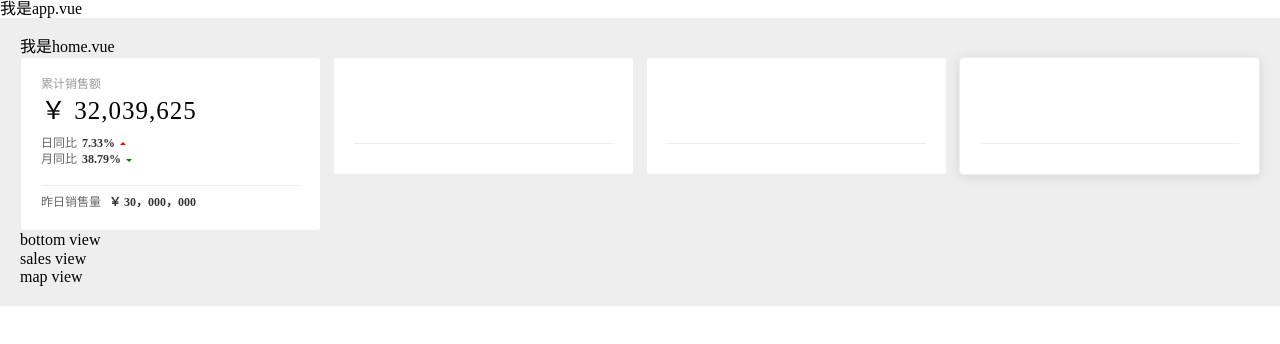
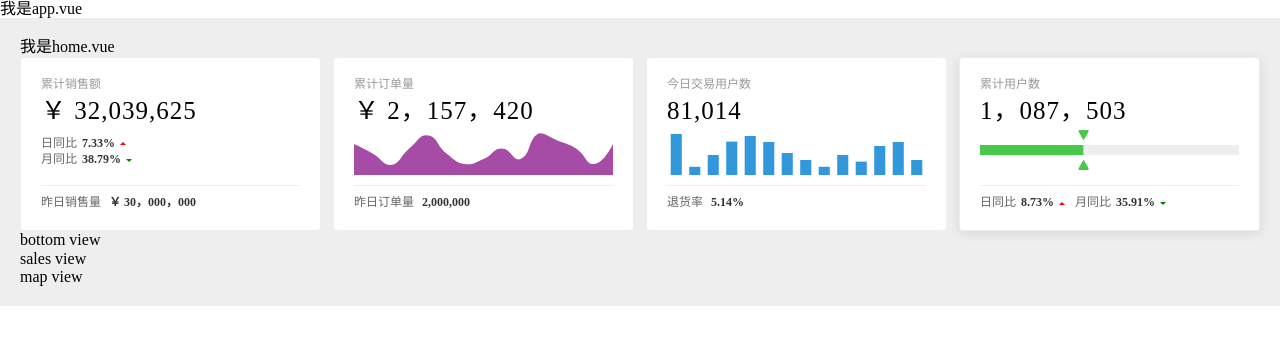
Before and after one commit to zhangshengzhong/the-front-end-visualization-3, a Vue app: page / in a window 1280 px wide. Shown: the top 344 px of the page. Built offline with nearby package versions, Linux system fonts and the light colour scheme.

Commit message:
top-view开发完成

```diff
--- a/src/components/TopView/TodayUsers/index.vue
+++ b/src/components/TopView/TodayUsers/index.vue
@@ -1,14 +1,78 @@
 <template>
-  <div class="today-users">
-      <common-card></common-card>
+  <div class="total-sales">
+    <common-card
+      title="今日交易用户数"
+      value="81,014"
+    >
+      <template>
+        <!-- 指定图标容器
+        容器需要指定宽高，因为echarts规定如果你不指定宽高默认宽度100%,高度为0 -->
+        <div
+          id="today-users-chart"
+          :style="{width: '100%',height: '100%'}"
+        ></div>
+      </template>
+      <template v-slot:footer>
+        <span>退货率 </span>
+        <span class="emphasis">5.14%</span>
+      </template>
+    </common-card>
   </div>
 </template>
 
 <script>
 import commonCardMixin from '../../../mixins/commonCardMixin'
 export default {
-  mixins: [commonCardMixin]
+  mixins: [commonCardMixin],
+  // 绘制图形
+  mounted () {
+    // 获取chart容器
+    const chartDom = document.getElementById('today-users-chart')
+    // 绑定chart容器
+    const chart = this.$echarts.init(chartDom)
+    // 设置图形参数
+    chart.setOption({
+      // 柱状图颜色
+      color: ['#3398DB'],
+      // 图形
+      series: [{
+        // 图形类型 bar：柱状图；line：折线图
+        type: 'bar',
+        // 数据
+        data: [410, 82, 200, 334, 390, 330, 220, 150, 82, 200, 134, 290, 330, 150],
+        // 柱状图柱形的宽度
+        barWidth: '60%'
+      }
+      ],
+      // x轴
+      xAxis: {
+        // type默认为value，这里改为category
+        type: 'category',
+        // 鼠标移上显示的数据,和上方数据一一对应
+        data: ['00:00', '01:00', '02:00', '03:00', '04:00', '05:00', '06:00', '07:00', '08:00',
+          '09:00', '10:00', '11:00', '12:00', '13:00'],
+        // 隐藏x轴
+        show: false
+        // 距离x轴是否留间距
+        // boundaryGap: false
+      },
+      // y轴
+      yAxis: {
+        // 隐藏y轴
+        show: false
+      },
+      // 图形位置
+      grid: {
+        top: 0,
+        bottom: 0,
+        left: 0,
+        right: 0
+      }
+
+    })
+  }
 }
 </script>
 
-<style></style>
+<style lang="scss" scoped>
+</style>
--- a/src/components/TopView/TotalOrders/index.vue
+++ b/src/components/TopView/TotalOrders/index.vue
@@ -1,14 +1,73 @@
 <template>
-  <div class="total-orders">
-      <common-card></common-card>
+  <div class="total-sales">
+    <common-card
+      title="累计订单量"
+      value="￥ 2，157，420"
+    >
+      <template>
+        <div
+          id="toatal-sales-charts"
+          :style="{ height: '100%', width: '100%' }"
+        ></div>
+      </template>
+      <template v-slot:footer>
+        <span>昨日订单量 </span>
+        <span class="emphasis">2,000,000</span>
+      </template>
+    </common-card>
   </div>
 </template>
 
 <script>
 import commonCardMixin from '../../../mixins/commonCardMixin'
 export default {
-  mixins: [commonCardMixin]
+  mixins: [commonCardMixin],
+  mounted () {
+    const chartDom = document.getElementById('toatal-sales-charts')
+    const charts = this.$echarts.init(chartDom, 'light', { render: 'svg' })
+    charts.setOption({
+      xAxis: {
+        // 默认 type: 'value' 所以会绘制成一条直线
+        // type: 'category' 也就是分类
+        type: 'category',
+        // 这时候指定data就要和下面的data一一对应，在category情况下
+        // 隐藏x轴
+        show: false,
+        // 图标距离x轴是否留有距离
+        boundaryGap: false
+      },
+      yAxis: {
+        // 隐藏y轴
+        show: false
+      },
+      series: [{
+        type: 'line',
+        data: [620, 432, 200, 534, 790, 430, 220, 320, 532, 320, 834, 690, 530, 220, 620],
+        // 展示面积
+        areaStyle: {
+          color: 'purple'
+        },
+        // 隐藏连线
+        lineStyle: {
+          width: 0
+        },
+        // 让连线更加平滑
+        smooth: true,
+        // 隐藏线上的坐标点
+        itemStyle: {
+          opacity: 0
+        }
+      }],
+      // 布局,每个图生成都会生成
+      grid: {
+        top: 0,
+        bottom: 0,
+        left: 0,
+        right: 0
+      }
+    })
+  }
 }
 </script>
 
-<style></style>
+<style lang="scss" scoped></style>
--- a/src/components/TopView/TotalUsers/index.vue
+++ b/src/components/TopView/TotalUsers/index.vue
@@ -1,14 +1,171 @@
 <template>
-  <div class="total-users">
-      <common-card></common-card>
+  <div class="total-sales">
+    <common-card
+      title="累计用户数"
+      value="1，087，503"
+    >
+      <template>
+        <!-- 定义chart容器 一定要记得检查-->
+        <div
+          id="total-users-chart"
+          :style="{width:'100%', height:'100%'}"
+        ></div>
+      </template>
+      <template v-slot:footer>
+        <div class="total-users-footer">
+          <span>日同比 </span>
+          <span class="emphasis">8.73%</span>
+          <div class="increase"></div>
+          <span class="month">月同比 </span>
+          <span class="emphasis">35.91%</span>
+          <div class="decrease"></div>
+        </div>
+
+      </template>
+    </common-card>
   </div>
 </template>
 
 <script>
 import commonCardMixin from '../../../mixins/commonCardMixin'
 export default {
-  mixins: [commonCardMixin]
+  mixins: [commonCardMixin],
+  // 绘制图形
+  mounted () {
+    // 获取char容器
+    const chartDom = document.getElementById('total-users-chart')
+    // 绑定chart容器
+    const char = this.$echarts.init(chartDom)
+    // 设置图形参数
+    char.setOption({
+      // 图形位置
+      grid: {
+        top: 0,
+        bottom: 0,
+        left: 0,
+        right: 0
+      },
+      // x轴
+      xAxis: {
+        // 隐藏x轴
+        show: false
+      },
+      // y轴
+      yAxis: {
+        // 设置y轴类型为分类,因为图形为水平排列，所以x轴为value
+        type: 'category',
+        // 隐藏y轴
+        show: false
+      },
+      // 系列
+      series: [
+        {
+          // 定义图表类型
+          type: 'bar',
+          data: [100],
+          // 合并两组数据
+          stack: '总量',
+          // 柱状图宽度
+          barWidth: 10,
+          // 定制图标颜色
+          itemStyle: {
+            color: '#45c946'
+          }
+        },
+        {
+          // 定义图表类型
+          type: 'bar',
+          data: [250],
+          // 合并两组数据
+          stack: '总量',
+          // 定制图标颜色
+          itemStyle: {
+            color: '#eee'
+          }
+        },
+        // 想在画布上绘制任何东西它都必须是一个序列，因为要绘制三角形
+        {
+          // 类型为自定义类型
+          type: 'custom',
+          data: [100],
+          stack: '总量',
+          // 开始绘制自定义图形，通过renderItem,接收两个参数 params 提供绘图相关的数据，坐标系信息，画布信息等
+          // api提供很多工具方法比如getwidth（）
+          renderItem: (params, api) => {
+            // 绘图需要拿到两组数据分离的坐标点坐标
+            // 获取data中对应角标的数据
+            const value = api.value(0)
+            // 获取该点在整个坐标系中的坐标,通过api.coord()方法实现，传入两个参数为该点x轴值和y轴值
+            // 注意传值是按照数组的形式传的
+            const endPoint = api.coord([value, 0])
+            // renderItem需要一个返回值而这个返回值中的数据就是我们需要绘制的图形
+            return {
+              // 绘制的坐标系
+              position: endPoint,
+              // 再绘制一个三角形，两种办法，推荐使用第二种
+              // 1，再绘制一个series
+              // 2，使用group将图形分组，在children里面定义图形
+              type: 'group',
+              children: [
+                {
+                  type: 'path',
+                  // 形状
+                  shape: {
+                    // 传入svg图像的内容
+                    // d: 'M937.7 268.6c26.2 26.2 26.2 68.6 0 94.7l-379 379c-26.2 26.2-68.6 26.2-94.7 0l-379-379c-26.2-26.2-26.2-68.6 0-94.7h852.7z',
+                    d: 'M86.3 755.4c-26.2-26.2-26.2-68.6 0-94.7l379-379c26.2-26.2 68.6-26.2 94.7 0l379 379c26.2 26.2 26.2 68.6 0 94.7l-852.7 0z',
+                    // x轴的相对偏移量
+                    x: -5,
+                    y: 10,
+                    width: 10,
+                    height: 10,
+                    // 用于指定缩放策略
+                    layout: 'cover'
+                  },
+                  style: {
+                    // svg图标需要填充
+                    fill: '#45c946'
+                  }
+                },
+                {
+                  type: 'path',
+                  // 形状
+                  shape: {
+                    // 传入svg图像的内容
+                    d: 'M937.7 268.6c26.2 26.2 26.2 68.6 0 94.7l-379 379c-26.2 26.2-68.6 26.2-94.7 0l-379-379c-26.2-26.2-26.2-68.6 0-94.7h852.7z',
+                    // d: 'M86.3 755.4c-26.2-26.2-26.2-68.6 0-94.7l379-379c26.2-26.2 68.6-26.2 94.7 0l379 379c26.2 26.2 26.2 68.6 0 94.7l-852.7 0z',
+                    // x轴的相对偏移量
+                    x: -5,
+                    y: -20,
+                    width: 10,
+                    height: 10,
+                    // 指定缩放策略
+                    layout: 'cover'
+                  },
+                  style: {
+                    // svg图标需要填充
+                    fill: '#45c946'
+                  }
+                }
+              ]
+              // path表示绘制的是一个线段指定之后我们可以传入一个svg图片通过svg的方式来绘制
+
+            }
+          }
+
+        }
+      ]
+    })
+  }
 }
 </script>
 
-<style></style>
+<style lang="scss" scoped>
+.total-users-footer {
+  display: flex;
+  align-items: center;
+  .month {
+    margin-left: 10px;
+  }
+}
+</style>
```
